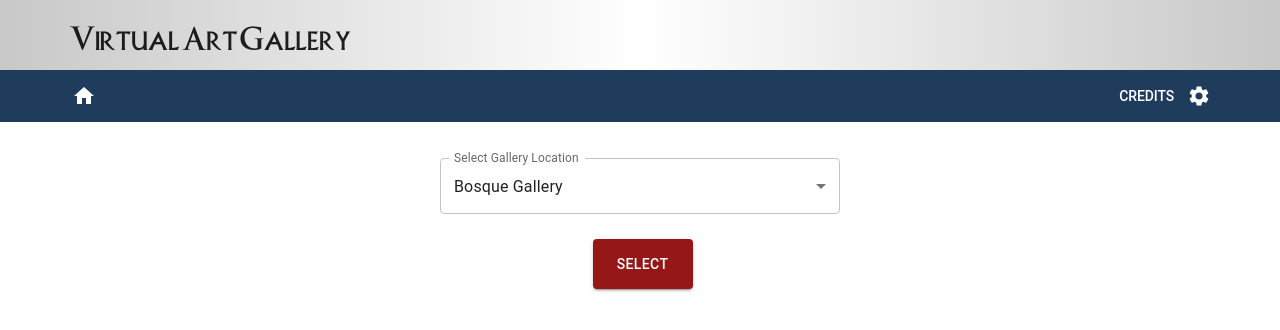
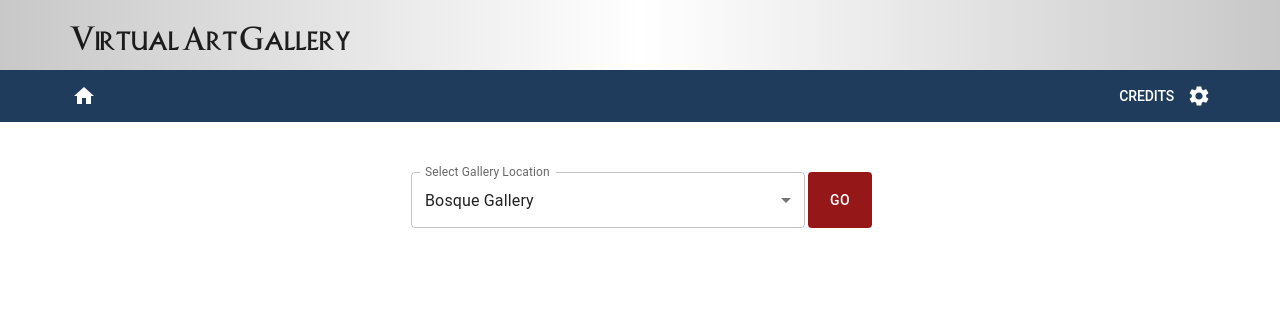
Before and after one commit to SoftwareF24-Gallery/SoftwareF24-Gallery.github.io, a React (Vite) app: page / in a window 1280 px wide. Shown: the top 330 px of the page. Built offline with nearby package versions, Linux system fonts and the light colour scheme.

Commit message:
Change style and position of dropdown and button from Landing Page

```diff
--- a/src/Home.jsx
+++ b/src/Home.jsx
@@ -1,4 +1,4 @@
-import { Button } from '@mui/material';
+import { Button, Typography } from '@mui/material';
 import { SelectGallery } from "./locations"
 import { useTheme } from '@mui/material/styles';
 
@@ -8,19 +8,15 @@ const Home = () => {
     return (
         <>
 
-        <div id="search" style={{display: "flex", flexDirection: 'column', alignItems: "center", padding: "3%"}}>
+        <div id="search" style={{display: "flex", justifyContent: "center", margin: "50px auto"}}>
             <SelectGallery/>
-
             <Button className="select-button" href="/#/gallery"//Button
                 variant="contained"
+                disableElevation
                 sx={{
-                    marginLeft: '5px', //in line css for button
-                    marginTop: '25px',
-                    width: '100px',
-                    height: '50px',
-                    backgroundColor: theme.palette.mode === 'dark' ? 'blue.500' : '#951717', // checks current them and applies grey and blue
+                    backgroundColor: theme.palette.mode === 'dark' ? 'blue.500' : '#951717', // Changes color depending on the current theme
                     }}>
-                Select
+                Go
             </Button>
 
         </div>
--- a/src/locations.jsx
+++ b/src/locations.jsx
@@ -21,11 +21,11 @@ export const SelectGallery = () => {
 
     // Dropdown menu
     return (
-      <Box sx={{ width: 400 }} className="select">
+      <Box sx={{width: 400, padding: "0 3px"}} className="select">
         <TextField
           label="Select Gallery Location"
           // Select dropdown from mui
-          select sx={{ width: '100%' }} // Make width take up 100% of box
+          select sx={{width: '100%'}} // Make width take up 100% of box
           value={gallery}
           onChange={handleChange}
         >
```
